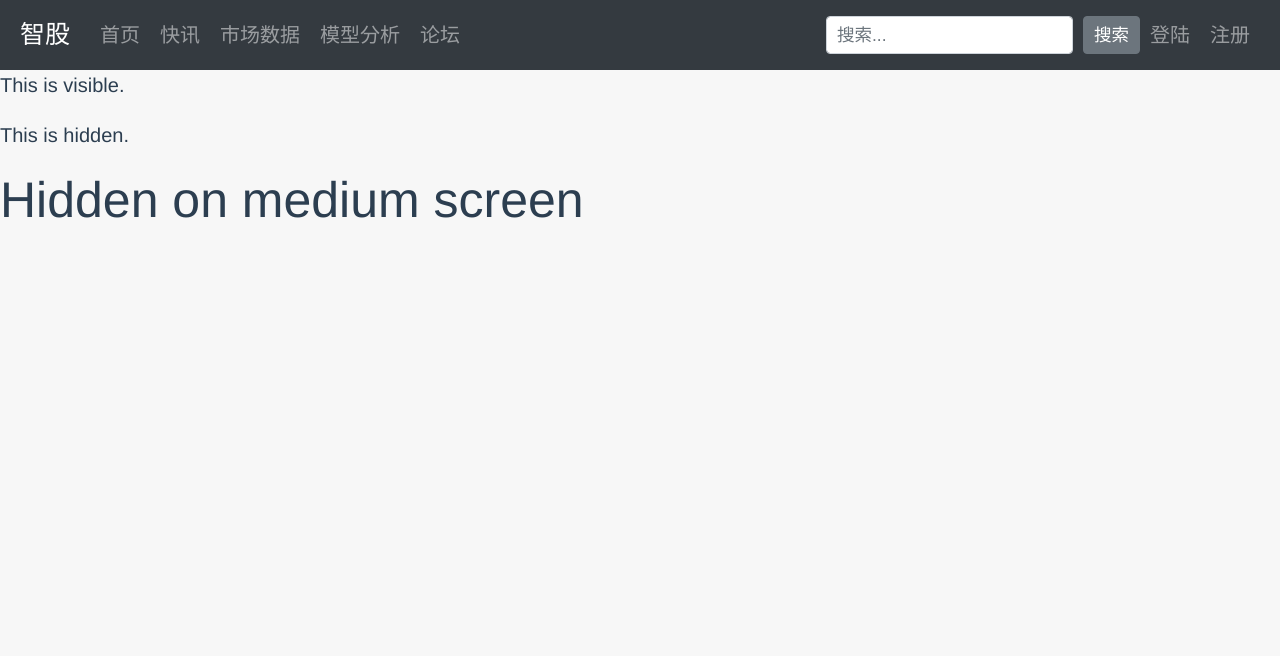
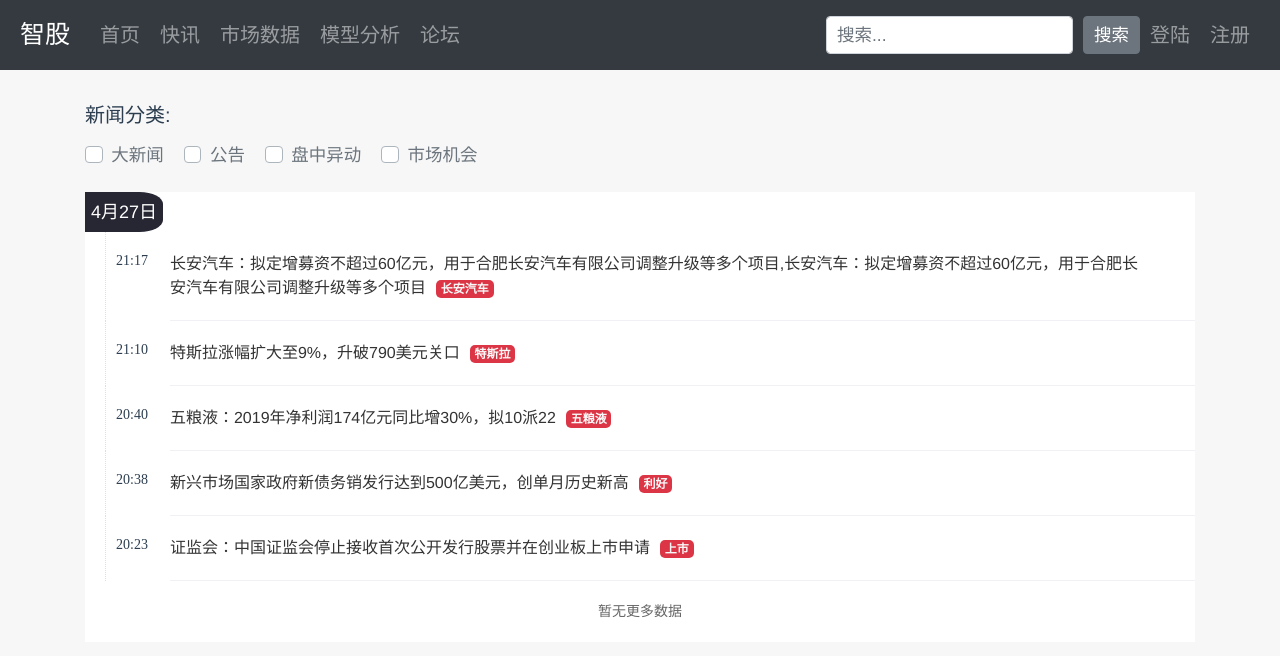
Before and after one commit to Arex1/aigu, a Vue app: page /info in a window 1280 px wide. Shown: the top 656 px of the page. Built offline with nearby package versions, Linux system fonts and the light colour scheme.

Commit message:
add news page and datas page

```diff
--- a/src/components/HeaderBar.vue
+++ b/src/components/HeaderBar.vue
@@ -9,8 +9,8 @@
         <b-navbar-nav>
           <b-nav-item to="/">首页</b-nav-item>
           <b-nav-item to="/info">快讯</b-nav-item>
-          <b-nav-item href="#">市场数据</b-nav-item>
-          <b-nav-item href="#">模型分析</b-nav-item>
+          <b-nav-item to="/data">市场数据</b-nav-item>
+          <b-nav-item to="/">模型分析</b-nav-item>
           <b-nav-item href="#">论坛</b-nav-item>
         </b-navbar-nav>
 
--- a/src/main.js
+++ b/src/main.js
@@ -26,6 +26,7 @@ import Info from './view/Info.vue'
 import Login from './view/Login.vue'
 import Register from './view/Register.vue'
 import ShopDetail from './view/ShopDetail.vue'
+import MarketData from './view/MarketData.vue'
 
 const router = new VueRouter({
   mode: 'history',
@@ -38,7 +39,8 @@ const router = new VueRouter({
         { path: 'login', component: Login },
         { path: 'register', component: Register },
         { path: 'info', component: Info },
-        { path: 'shopdetail', component: ShopDetail }
+        { path: 'shopdetail', component: ShopDetail },
+        { path: 'data', component: MarketData }
       ]
     },
     // { path: '/login', component: Login },
--- a/src/view/Index.vue
+++ b/src/view/Index.vue
@@ -74,14 +74,6 @@ export default {
     }
   },
   created() {
-    this.axios.get('https://api.coindesk.com/v1/bpi/currentprice.json')
-      .then(response => {
-        this.content = response.data.bpi
-        console.log('ok')
-      })
-      .catch(function (error) {
-        console.log(error)
-      })
   },
   mounted(){
     this.drawLine();
--- a/src/view/Info.vue
+++ b/src/view/Info.vue
@@ -1,9 +1,34 @@
 <template>
-  <div>
-    <p class="show">This is visible.</p>
-    <p class="hidden">This is hidden.</p>
-    <h1 class="d-blcok d-sm-block d-md-none">Hidden on small screen</h1>
-    <h1 class="d-none d-md-block d-lg-block d-xl-block">Hidden on medium screen</h1>
+  <div class="container">
+    <!-- 多选框 -->
+    <div class="NewsClassification">
+      <b-form-group label="新闻分类:">
+        <b-form-checkbox-group
+          size="sm"
+          id="checkbox-group-1"
+          v-model="selected"
+          :options="options"
+          name="flavour-1"
+          class="text-muted checkboxGroup"
+        ></b-form-checkbox-group>
+      </b-form-group>
+    </div>
+
+    <div class="sr-only">Selected: <strong>{{ selected }}</strong></div>
+    <!-- 新闻板块, 循环获取 -->
+    <div class="newsList">
+      <div class="newsDate">4月27日</div>
+      <ul class="news">
+        <li class="newsItem" v-for="item in allNews" :key="item.time">
+          <span class="newsTime">{{ item.time }}</span>
+          <span class="newsTitle">
+            <a href="#">{{ item.title }}</a>
+            <b-badge href="#" variant="danger" style="margin-left:10px; color:#f8f8f8">{{ item.badage }}</b-badge>
+          </span>
+        </li>
+      </ul>
+      <div class="noData">暂无更多数据</div>
+    </div>
   </div>
 </template>
 
@@ -11,7 +36,41 @@
 export default {
   data() {
     return {
-
+      show: false,
+      selected: [], // Must be an array reference!
+      options: [
+        { text: '大新闻', value: 'bigNew' },
+        { text: '公告', value: 'announcement' },
+        { text: '盘中异动', value: 'chartMove' },
+        { text: '市场机会', value: 'marketOpportunities' }
+      ],
+      allNews: [
+        {
+          time: '21:17',
+          title: '长安汽车：拟定增募资不超过60亿元，用于合肥长安汽车有限公司调整升级等多个项目,长安汽车：拟定增募资不超过60亿元，用于合肥长安汽车有限公司调整升级等多个项目',
+          badage: '长安汽车'
+        },
+        {
+          time: '21:10',
+          title: '特斯拉涨幅扩大至9%，升破790美元关口',
+          badage: "特斯拉"
+        },
+        {
+          time: '20:40',
+          title: '五粮液：2019年净利润174亿元同比增30%，拟10派22',
+          badage: '五粮液'
+        },
+        {
+          time: '20:38',
+          title: '新兴市场国家政府新债务销发行达到500亿美元，创单月历史新高',
+          badage: '利好'
+        },
+        {
+          time: '20:23',
+          title: '证监会：中国证监会停止接收首次公开发行股票并在创业板上市申请',
+          badage: '上市'
+        },
+      ]
     }
   },
   methods: {
@@ -21,5 +80,63 @@ export default {
 </script>
 
 <style scoped>
-
+.NewsClassification{
+  margin-top: 30px;
+}
+.newsList{
+  background-color: #fff;
+  position: relative;
+  /* height: 100vh; */
+}
+.newsList .newsDate {
+  position: absolute;
+  width: 7%;
+  height: 40px;
+  background-color: #272633;
+  font-size: 18px;
+  text-align: left;
+  line-height: 40px;
+  color: #fff;
+  border-top-right-radius: 30%;
+  border-bottom-right-radius: 30%;
+  padding-left: .3rem;
+}
+.newsList ul{
+  padding: 0;
+  padding-left: 20px;
+  padding-top: 40px;
+}
+.newsList .newsItem {
+  font-size: 14px;
+  list-style: none;
+  border-left: 1px dotted #dfdfdf;
+  box-sizing: border-box;
+  padding: 20px 0 0px 10px;
+}
+.newsList .newsItem .newsTime {
+  width: 5%;
+  display: inline-block;
+  line-height: 1;
+  font-family: DIN-Medium;
+  padding-top: 2px;
+  vertical-align:top
+}
+.newsList .newsItem .newsTitle {
+  width: 95%;
+  display: inline-block;
+  border-bottom: 1px solid #f0f0f5;
+  font-size: 16px;
+  padding-bottom: 20px;
+  padding-right: 50px;
+}
+.noData {
+  text-align: center;
+  font-size: 14px;
+  padding-bottom: 20px;
+  color: #666;
+}
+a{
+  text-decoration: none;
+  color: #333;
+}
 </style>
--- /dev/null
+++ b/src/view/MarketData.vue
@@ -0,0 +1,137 @@
+<template>
+  <div>
+    <div class="ban-chart-out">
+      <div class="charts" ref="myChart1" :style="{width: '20%', height: '200px'}"></div>
+      <div class="charts" ref="myChart2" :style="{width: '20%', height: '200px'}"></div>
+      <div class="charts" ref="myChart3" :style="{width: '20%', height: '200px'}"></div>
+      <div class="charts" ref="myChart4" :style="{width: '20%', height: '200px'}"></div>
+      <div class="charts" ref="myChart5" :style="{width: '20%', height: '200px'}"></div>
+    </div>
+    <div style="background-color:red">
+      <div>表1</div>
+      <div>表2</div>
+      <div>表3</div>
+      <div>表4</div>
+    </div>
+    <!-- 涨停池 -->
+    <div>
+      <b-table sticky-header :fields="fields" :items="items" head-variant="dark"></b-table>
+    </div>
+  </div>
+</template>
+<script>
+export default {
+  data() {
+    return {
+      fields: [
+        {key: 'id', label: '序号'},
+        {key: 'stackName', label: '股票名称'},
+        {key: 'analysis', label: '理由分析'},
+        {key: 'lastesPrice', label: '最新价', sortable: true},
+        {key: 'applies', label: '涨跌幅', sortable: true},
+        {key: 'SealSingleThan', label: '封单比', sortable: true},
+        {key: 'TurnoverRate', label: '换手率', sortable: true},
+        {key: 'CurrentMarket', label: '流通市值', sortable: true},
+        {key: 'TotalMarketValue', label: '总市值', sortable: true},
+        {key: 'SealingPlateForTheFirstTime', label: '首次封板', sortable: true},
+        {key: 'SealPlate', label: '最后封板', sortable: true},
+      ],
+      items: [
+        {
+          id: '1',
+          stackName: '同时厉行',
+          analysis: '',
+          lastesPrice: '14.21',
+          applies: '+9.22%',
+          SealSingleThan: '0.12%',
+          TurnoverRate:'10.75%',
+          CurrentMarket:'51.9亿',
+          TotalMarketValue:'151.9亿',
+          SealingPlateForTheFirstTime:'10:12:12',
+          SealPlate:'16:21:12',
+
+        },
+        {
+          id: '2',
+          stackName: '同时厉行',
+          analysis: '',
+          lastesPrice: '14.21',
+          applies: '+9.22%',
+          SealSingleThan: '0.12%',
+          TurnoverRate:'10.75%',
+          CurrentMarket:'51.9亿',
+          TotalMarketValue:'151.9亿',
+          SealingPlateForTheFirstTime:'10:12:12',
+          SealPlate:'16:21:12',
+
+        },
+        {
+          id: '3',
+          stackName: '同时厉行',
+          analysis: '',
+          lastesPrice: '14.21',
+          applies: '+9.22%',
+          SealSingleThan: '0.12%',
+          TurnoverRate:'10.75%',
+          CurrentMarket:'51.9亿',
+          TotalMarketValue:'151.9亿',
+          SealingPlateForTheFirstTime:'10:12:12',
+          SealPlate:'16:21:12',
+
+        },
+      ]
+    }
+  },
+  methods: {
+    drawLine(){
+      let option1 = {
+          xAxis: {
+              type: 'category',
+              data: ['Mon', 'Tue', 'Wed', 'Thu', 'Fri', 'Sat', 'Sun']
+          },
+          yAxis: {
+              type: 'value'
+          },
+          series: [{
+              data: [120, 200, 150, 80, 70, 110, 130],
+              type: 'bar'
+          }]
+      };
+      let option2 = {
+          xAxis: {
+              type: 'category',
+              data: ['Mon', 'Tue', 'Wed', 'Thu', 'Fri', 'Sat', 'Sun']
+          },
+          yAxis: {
+              type: 'value'
+          },
+          series: [{
+              data: [820, 932, 901, 934, 1290, 1330, 1320],
+              type: 'line'
+          }]
+      };
+      // 基于准备好的dom，初始化echarts实例
+      let myChart1 = this.$echarts.init(this.$refs.myChart1)
+      myChart1.setOption(option1, true);
+      let myChart2 = this.$echarts.init(this.$refs.myChart2)
+      myChart2.setOption(option2, true);
+      let myChart3 = this.$echarts.init(this.$refs.myChart3)
+      myChart3.setOption(option2, true);
+      let myChart4 = this.$echarts.init(this.$refs.myChart4)
+      myChart4.setOption(option2, true);
+      let myChart5 = this.$echarts.init(this.$refs.myChart5)
+      myChart5.setOption(option2, true);
+    },
+  },
+  mounted(){
+    this.drawLine();
+  },
+}
+</script>
+
+<style scoped>
+.ban-chart-out{
+  display: flex;
+  justify-content: flex-start;
+}
+</style>
```
